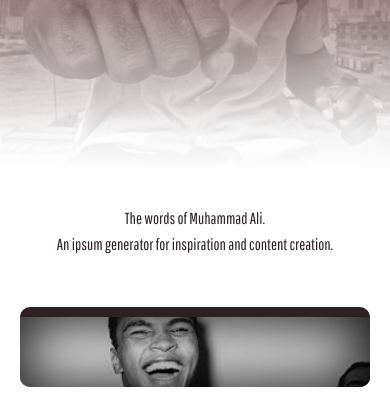
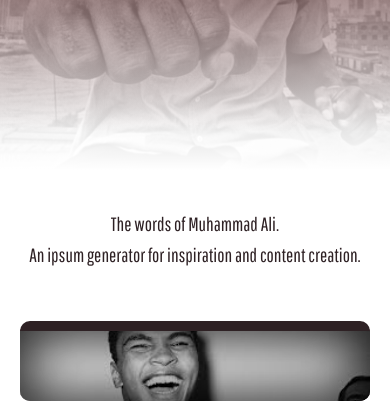
Before and after one commit to bekahdevore/aliIpsums, a website: page index.html in a window 390 px wide. Shown: the part 210-613 px from the top of the page. Drawn offline with nearby package versions, Linux system fonts and the light colour scheme; some packages are replaced by stand-ins of ours; no server answers.

Commit message:
minor change to intro text size

```diff
--- a/css/application.css
+++ b/css/application.css
@@ -221,7 +221,7 @@ a:hover {
   color: #2E2124; }
   @media (max-width: 768px) {
     .intro {
-      font-size: 1rem; } }
+      font-size: 1.2rem; } }
 
 .callout {
   font-size: 1.25em;
```
